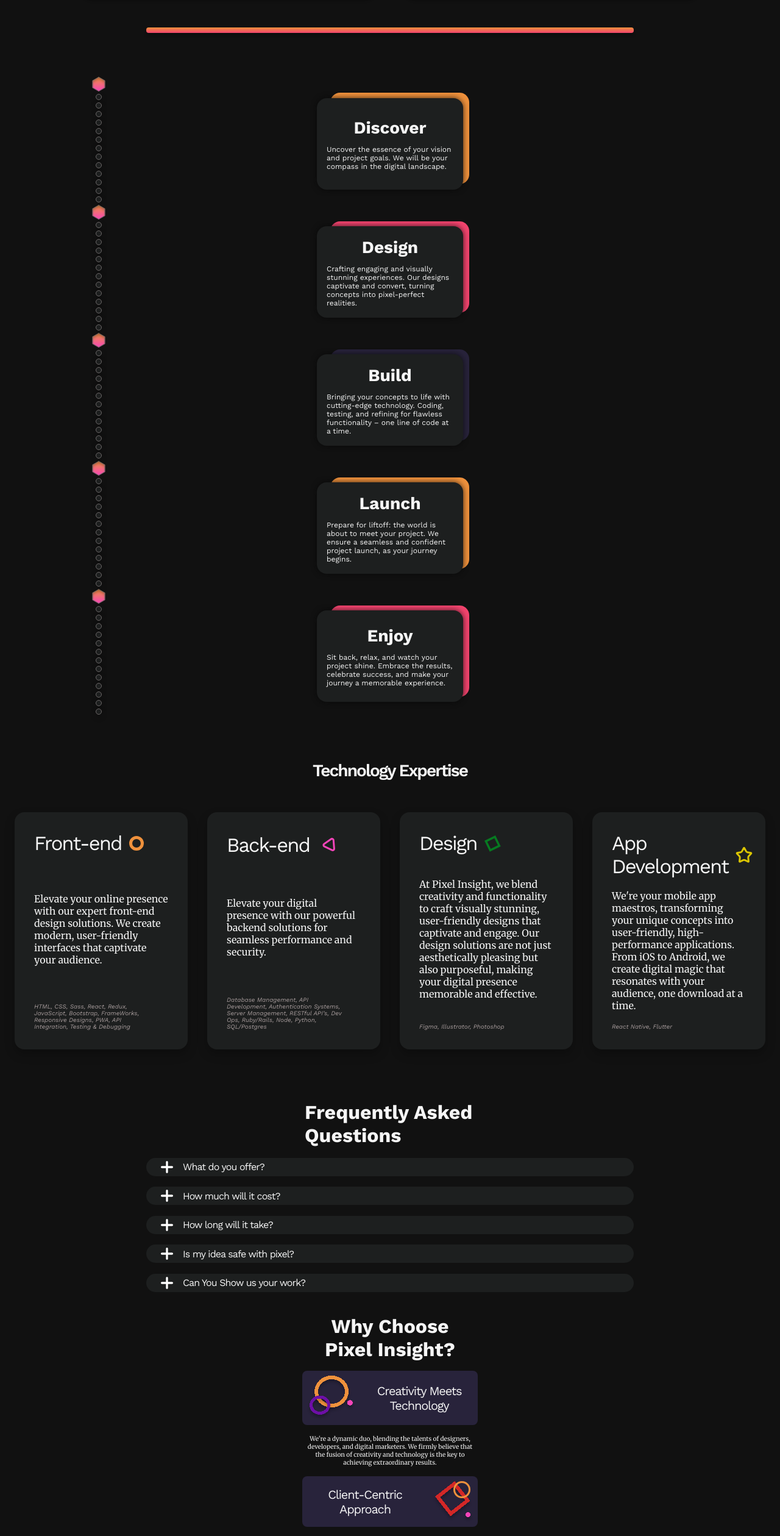
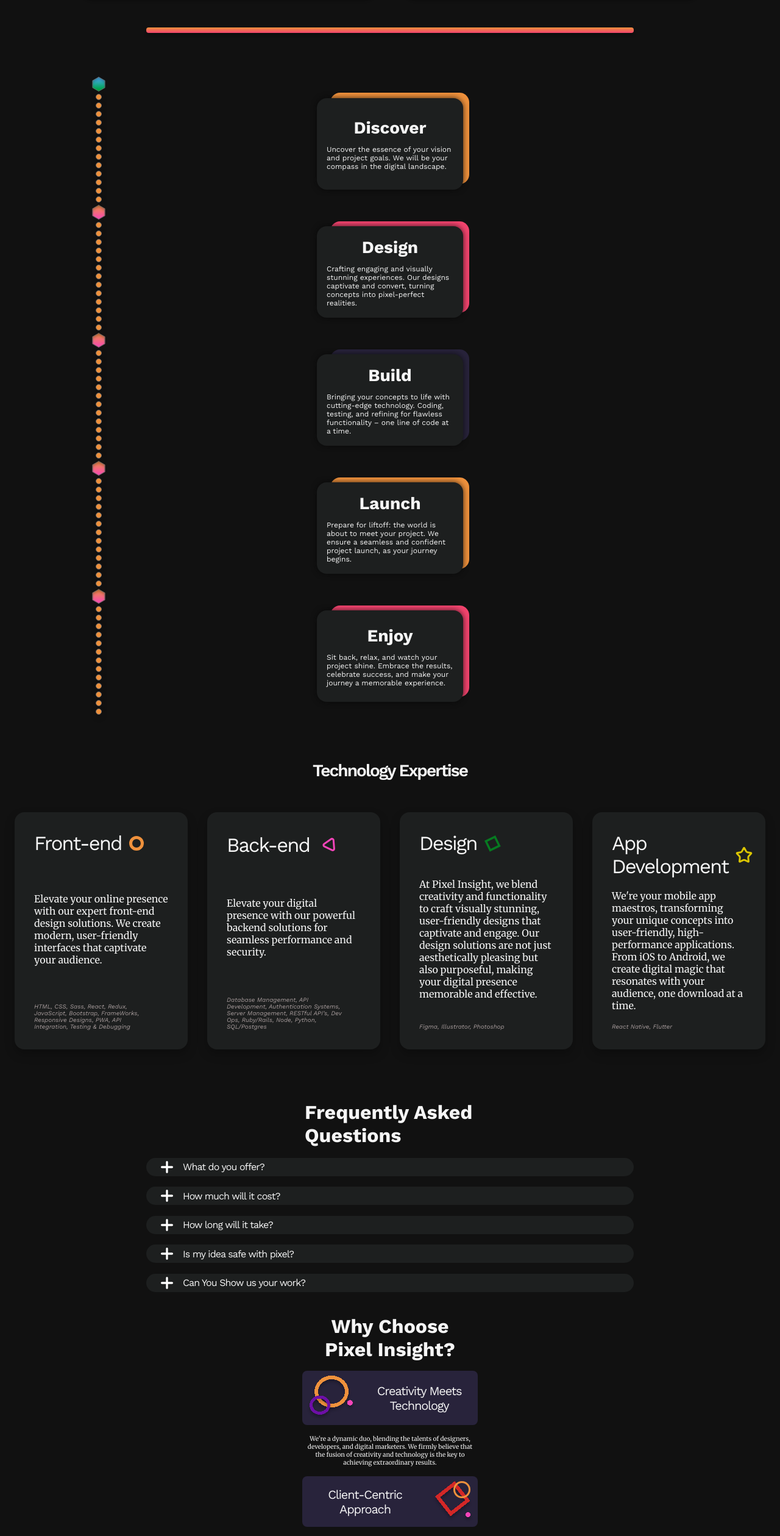
Before and after one commit to PixelInsight-AE/PixelInsight_Portfolio, a React (Vite) app: page / in a window 1280 px wide. Shown: the part 1560-4079 px from the top of the page at 61% size. Built offline with nearby package versions, Linux system fonts and the light colour scheme.

Commit message:
about md up

```diff
--- a/src/components/home/ScrollBar.jsx
+++ b/src/components/home/ScrollBar.jsx
@@ -7,118 +7,131 @@
       <motion.div
         initial={{ backgroundColor: "#1d1f1f", scale: 1 }}
         whileInView={{
-          backgroundColor: ["#ef913c", "#1d1f1f"],
+          backgroundColor: "#ef913c",
           scale: [1.5, 1, 1.5, 1],
         }}
-        transition={{ duration: 2, delay: 0.3, type: "spring", bounce: 0.5 }}
+        viewport={{ once: true }}
+        transition={{ duration: 1, delay: 0.3, type: "spring", bounce: 0.5 }}
         className="dot"
       ></motion.div>
       <motion.div
         initial={{ backgroundColor: "#1d1f1f", scale: 1 }}
         whileInView={{
-          backgroundColor: ["#ef913c", "#1d1f1f"],
+          backgroundColor: "#ef913c",
           scale: [1.5, 1, 1.5, 1],
         }}
-        transition={{ duration: 2, delay: 0.3, type: "spring", bounce: 0.5 }}
+        viewport={{ once: true }}
+        transition={{ duration: 1, delay: 0.3, type: "spring", bounce: 0.5 }}
         className="dot"
       ></motion.div>
       <motion.div
         initial={{ backgroundColor: "#1d1f1f", scale: 1 }}
         whileInView={{
-          backgroundColor: ["#ef913c", "#1d1f1f"],
+          backgroundColor: "#ef913c",
           scale: [1.5, 1, 1.5, 1],
         }}
-        transition={{ duration: 2, delay: 0.3, type: "spring", bounce: 0.5 }}
+        viewport={{ once: true }}
+        transition={{ duration: 1, delay: 0.3, type: "spring", bounce: 0.5 }}
         className="dot"
       ></motion.div>
       <motion.div
         initial={{ backgroundColor: "#1d1f1f", scale: 1 }}
         whileInView={{
-          backgroundColor: ["#ef913c", "#1d1f1f"],
+          backgroundColor: "#ef913c",
           scale: [1.5, 1, 1.5, 1],
         }}
-        transition={{ duration: 2, delay: 0.3, type: "spring", bounce: 0.5 }}
+        viewport={{ once: true }}
+        transition={{ duration: 1, delay: 0.3, type: "spring", bounce: 0.5 }}
         className="dot"
       ></motion.div>
       <motion.div
         initial={{ backgroundColor: "#1d1f1f", scale: 1 }}
         whileInView={{
-          backgroundColor: ["#ef913c", "#1d1f1f"],
+          backgroundColor: "#ef913c",
           scale: [1.5, 1, 1.5, 1],
         }}
-        transition={{ duration: 2, delay: 0.3, type: "spring", bounce: 0.5 }}
+        viewport={{ once: true }}
+        transition={{ duration: 1, delay: 0.3, type: "spring", bounce: 0.5 }}
         className="dot"
       ></motion.div>
       <motion.div
         initial={{ backgroundColor: "#1d1f1f", scale: 1 }}
         whileInView={{
-          backgroundColor: ["#ef913c", "#1d1f1f"],
+          backgroundColor: "#ef913c",
           scale: [1.5, 1, 1.5, 1],
         }}
-        transition={{ duration: 2, delay: 0.3, type: "spring", bounce: 0.5 }}
+        viewport={{ once: true }}
+        transition={{ duration: 1, delay: 0.3, type: "spring", bounce: 0.5 }}
         className="dot"
       ></motion.div>
       <motion.div
         initial={{ backgroundColor: "#1d1f1f", scale: 1 }}
         whileInView={{
-          backgroundColor: ["#ef913c", "#1d1f1f"],
+          backgroundColor: "#ef913c",
           scale: [1.5, 1, 1.5, 1],
         }}
-        transition={{ duration: 2, delay: 0.3, type: "spring", bounce: 0.5 }}
+        viewport={{ once: true }}
+        transition={{ duration: 1, delay: 0.3, type: "spring", bounce: 0.5 }}
         className="dot"
       ></motion.div>
       <motion.div
         initial={{ backgroundColor: "#1d1f1f", scale: 1 }}
         whileInView={{
-          backgroundColor: ["#ef913c", "#1d1f1f"],
+          backgroundColor: "#ef913c",
           scale: [1.5, 1, 1.5, 1],
         }}
-        transition={{ duration: 2, delay: 0.3, type: "spring", bounce: 0.5 }}
+        viewport={{ once: true }}
+        transition={{ duration: 1, delay: 0.3, type: "spring", bounce: 0.5 }}
         className="dot"
       ></motion.div>
       <motion.div
         initial={{ backgroundColor: "#1d1f1f", scale: 1 }}
         whileInView={{
-          backgroundColor: ["#ef913c", "#1d1f1f"],
+          backgroundColor: "#ef913c",
           scale: [1.5, 1, 1.5, 1],
         }}
-        transition={{ duration: 2, delay: 0.3, type: "spring", bounce: 0.5 }}
+        viewport={{ once: true }}
+        transition={{ duration: 1, delay: 0.3, type: "spring", bounce: 0.5 }}
         className="dot"
       ></motion.div>
       <motion.div
         initial={{ backgroundColor: "#1d1f1f", scale: 1 }}
         whileInView={{
-          backgroundColor: ["#ef913c", "#1d1f1f"],
+          backgroundColor: "#ef913c",
           scale: [1.5, 1, 1.5, 1],
         }}
-        transition={{ duration: 2, delay: 0.3, type: "spring", bounce: 0.5 }}
+        viewport={{ once: true }}
+        transition={{ duration: 1, delay: 0.3, type: "spring", bounce: 0.5 }}
         className="dot"
       ></motion.div>
       <motion.div
         initial={{ backgroundColor: "#1d1f1f", scale: 1 }}
         whileInView={{
-          backgroundColor: ["#ef913c", "#1d1f1f"],
+          backgroundColor: "#ef913c",
           scale: [1.5, 1, 1.5, 1],
         }}
-        transition={{ duration: 2, delay: 0.3, type: "spring", bounce: 0.5 }}
+        viewport={{ once: true }}
+        transition={{ duration: 1, delay: 0.3, type: "spring", bounce: 0.5 }}
         className="dot"
       ></motion.div>
       <motion.div
         initial={{ backgroundColor: "#1d1f1f", scale: 1 }}
         whileInView={{
-          backgroundColor: ["#ef913c", "#1d1f1f"],
+          backgroundColor: "#ef913c",
           scale: [1.5, 1, 1.5, 1],
         }}
-        transition={{ duration: 2, delay: 0.3, type: "spring", bounce: 0.5 }}
+        viewport={{ once: true }}
+        transition={{ duration: 1, delay: 0.3, type: "spring", bounce: 0.5 }}
         className="dot"
       ></motion.div>
       <motion.div
         initial={{ backgroundColor: "#1d1f1f", scale: 1 }}
         whileInView={{
-          backgroundColor: ["#ef913c", "#1d1f1f"],
+          backgroundColor: "#ef913c",
           scale: [1.5, 1, 1.5, 1],
         }}
-        transition={{ duration: 2, delay: 0.3, type: "spring", bounce: 0.5 }}
+        viewport={{ once: true }}
+        transition={{ duration: 1, delay: 0.3, type: "spring", bounce: 0.5 }}
         className="dot"
       ></motion.div>
     </>
@@ -136,8 +149,11 @@
     <div className="scrollbar">
       <motion.img
         initial={{ rotate: 0, scale: 1 }}
-        whileInView={{ scale: [1.25, 1] }}
-        transition={{ duration: 3, delay: 0.5, type: "spring", bounce: 0.5 }}
+        whileInView={{
+          scale: [1.25, 1],
+          filter: "hue-rotate(180deg)",
+        }}
+        transition={{ duration: 2, delay: 0.3, type: "spring", bounce: 0.5 }}
         src="/assets/svg/unlit_hex.svg"
         className="hex"
       />
--- a/src/components/home/WhyChoosePixel.jsx
+++ b/src/components/home/WhyChoosePixel.jsx
@@ -25,10 +25,8 @@
             <img src="/assets/svg/client-approach.svg" alt="" />
           </section>
           <p>
-            We're a dynamic duo, blending the talents of designers, developers,
-            and digital marketers. We firmly believe that the fusion of
-            creativity and technology is the key to achieving extraordinary
-            results.
+            Our client-centric approach means your satisfaction and success are
+            our top priorities.
           </p>
         </article>
         <article className="why-choose-pixel__card">
@@ -39,10 +37,8 @@
             </h2>
           </section>
           <p>
-            We're a dynamic duo, blending the talents of designers, developers,
-            and digital marketers. We firmly believe that the fusion of
-            creativity and technology is the key to achieving extraordinary
-            results.
+            We're at the forefront of the industry, leveraging our expertise to
+            drive innovation in every project.
           </p>
         </article>
         <article className="why-choose-pixel__card">
@@ -51,10 +47,20 @@
             <img src="/assets/svg/results_driven.svg" alt="" />
           </section>
           <p>
-            We're a dynamic duo, blending the talents of designers, developers,
-            and digital marketers. We firmly believe that the fusion of
-            creativity and technology is the key to achieving extraordinary
-            results.
+            We measure our success by your satisfaction and the positive impact
+            our solutions bring
+          </p>
+        </article>
+        <article className="why-choose-pixel__card">
+          <section className="why-choose-pixel__card--header">
+            <img src="/assets/svg/collaborative.svg" alt="" />
+            <h2 className="why-choose-pixel__card--title">
+              Collaborative Spirit
+            </h2>
+          </section>
+          <p>
+            Your ideas and our expertise create a harmonious symphony of
+            collaboration.
           </p>
         </article>
       </div>
--- a/src/pages/Home.jsx
+++ b/src/pages/Home.jsx
@@ -35,7 +35,7 @@
           name="twitter:description"
           content="Pixel Insight: Where Creativity Meets Technology. We specialize in web and mobile app development, design, and digital marketing. Explore our digital solutions that make a difference."
         />
-        <meta name="twitter:image" content="https://i.imgur.com/ewHutRa.png" />
+        <meta name="twitter:image" content="/assets/images/new_log.png" />
         <title>Pixel Insight</title>
       </Helmet>
       <Header />
--- a/src/pages/_Pages.scss
+++ b/src/pages/_Pages.scss
@@ -45,6 +45,12 @@
 }
 
 .about {
+  &__header {
+    @include flex(column, center, center);
+  }
+  h3 {
+    text-decoration: underline;
+  }
   @include flex(column, center, center);
   img {
     border-radius: 50%;
@@ -104,13 +110,13 @@
   }
   &__mission {
     p {
-      max-width: 200px;
+      max-width: 220px;
       font-size: 1.2rem;
     }
   }
   &__vision {
     p {
-      max-width: 200px;
+      max-width: 220px;
       font-size: 1.2rem;
     }
   }
@@ -141,14 +147,19 @@
     }
   }
   &__story {
+    h2 {
+      text-decoration: underline;
+    }
     P {
       font-size: 1.2rem;
+      max-width: 280px;
     }
     @include margin-x(1.6rem);
   }
   &__conclusion {
     p {
       font-size: 1.2rem;
+      max-width: 280px;
     }
     @include margin-x(1.6rem);
   }
@@ -158,6 +169,34 @@
   .home {
     .sub-hero-divider {
       width: 644px;
+    }
+  }
+  .about {
+    margin-top: 3.6rem;
+    h1 {
+      blockquote {
+        width: 350px;
+        margin-right: 2.4rem;
+      }
+    }
+    &__header {
+      flex-direction: row;
+      margin-bottom: 3.2rem;
+    }
+    &__meet-us-wrapper {
+      @include flex(row, space-between, center);
+    }
+    &__mission,
+    &__vision {
+      p {
+        max-width: 340px;
+      }
+    }
+    &__conclusion,
+    &__story {
+      p {
+        max-width: 500px;
+      }
     }
   }
 
```
Also changed, not shown: src/pages/About.jsx (+20 -15 lines).
